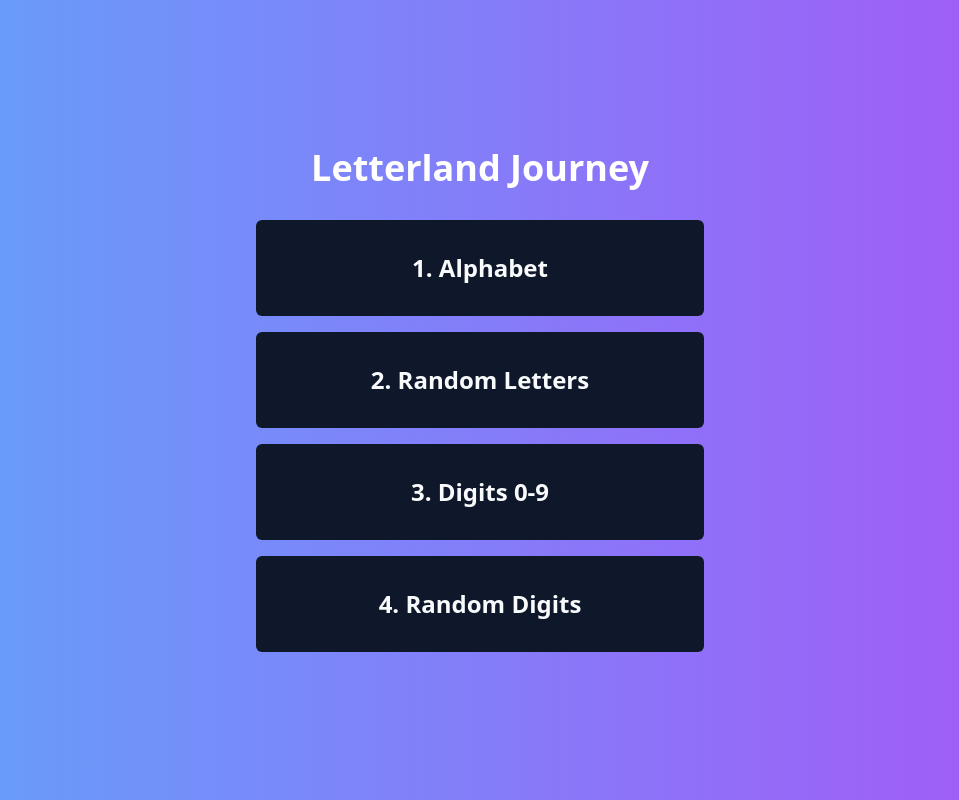
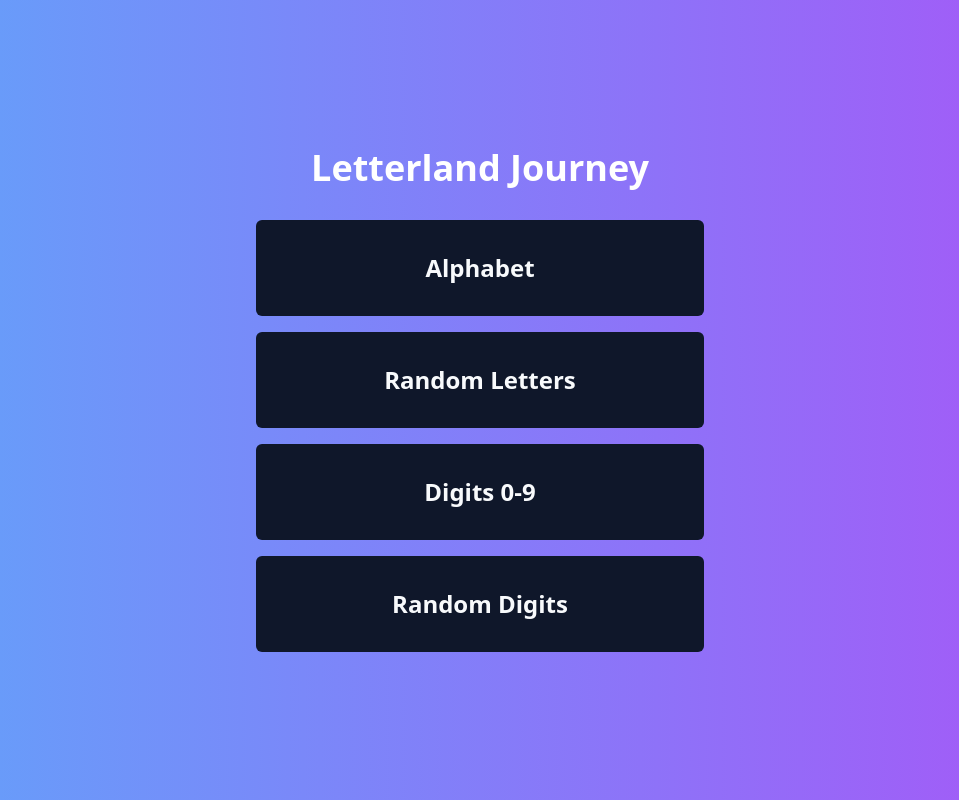
Before and after one commit to hervert/letterland, a React (Vite) app: page / in a window 1280 px wide. Shown: the whole page, without its empty margins (160-1119 px from the left). Built offline with nearby package versions, Linux system fonts and the light colour scheme.

Commit message:
Remove numbering from home buttons
Updated the button text on the home page to eliminate the numbering, providing a cleaner and more straightforward user interface.
[skip gpt_engineer]

```diff
--- a/src/pages/Home.jsx
+++ b/src/pages/Home.jsx
@@ -13,25 +13,25 @@ const Home = () => {
           className="w-full h-24 text-2xl font-bold"
           onClick={() => navigate('/play/alphabetical')}
         >
-          1. Alphabet
+          Alphabet
         </Button>
         <Button
           className="w-full h-24 text-2xl font-bold"
           onClick={() => navigate('/play/random')}
         >
-          2. Random Letters
+          Random Letters
         </Button>
         <Button
           className="w-full h-24 text-2xl font-bold"
           onClick={() => navigate('/play/digits')}
         >
-          3. Digits 0-9
+          Digits 0-9
         </Button>
         <Button
           className="w-full h-24 text-2xl font-bold"
           onClick={() => navigate('/play/random-digits')}
         >
-          4. Random Digits
+          Random Digits
         </Button>
       </div>
     </div>
```
